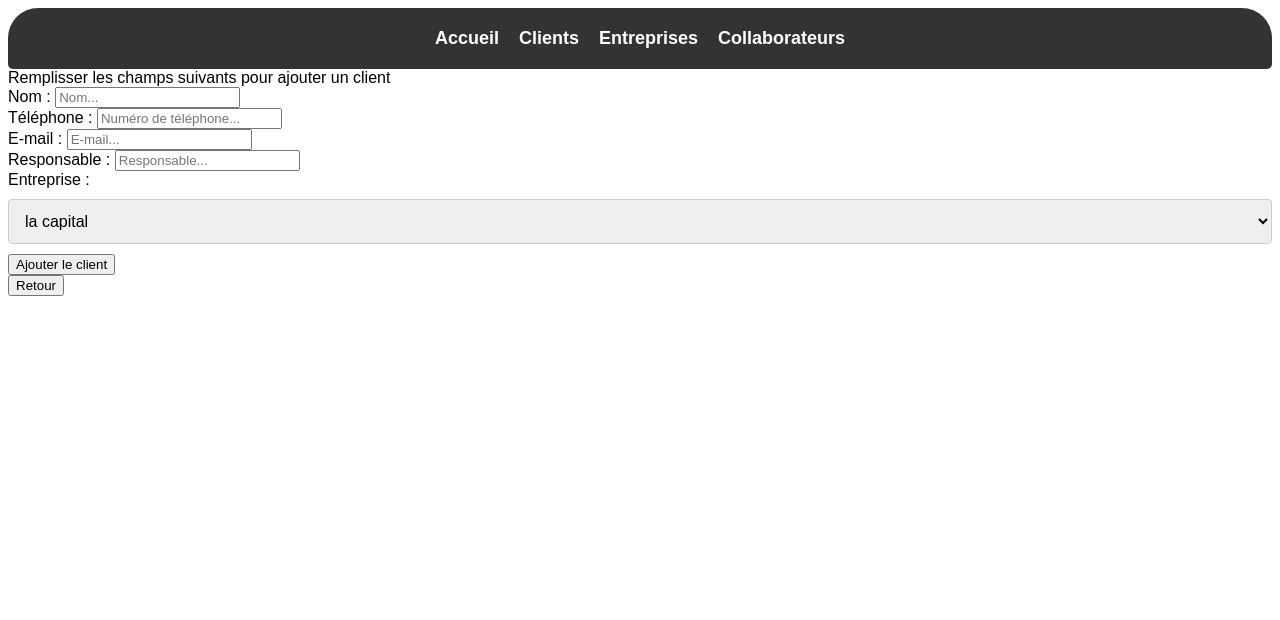
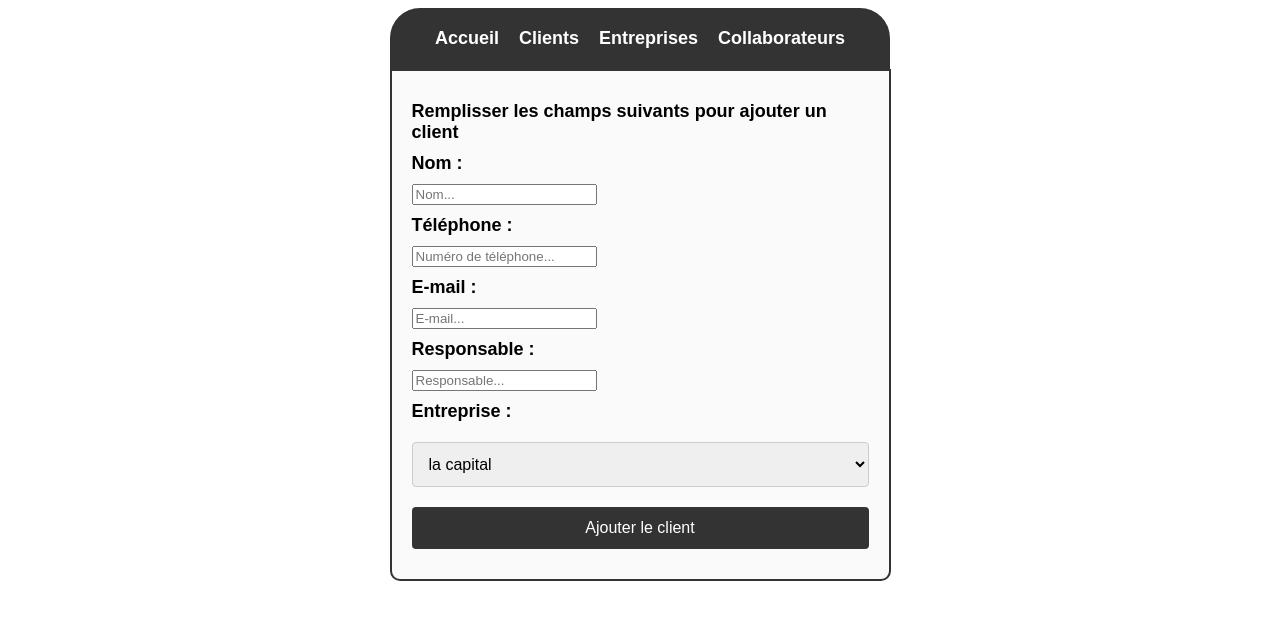
Before and after one commit to LucasStagnette/scmira, a PHP site: page /clients/add_client.php in a window 1280 px wide. Shown: the top 620 px of the page. Run offline with PHP 8.4, Linux system fonts and the light colour scheme; data comes from the database, SQL or seed files in the repository.

Commit message:
style navbar, form

```diff
--- a/clients/add_client.php
+++ b/clients/add_client.php
@@ -27,13 +27,14 @@ if (isset($_POST["valider"])) {
 <html lang="fr">
 
 <head>
-    <link rel="stylesheet" type="text/css" href="../style.css" />
+    <link rel="stylesheet" type="text/css" href="../style2.css" />
     <meta charset="utf-8" />
     <title>Nouveau Client</title>
 </head>
 
 <body>
     <header>
+        <center>
         <nav>
             <ul class="navbar_l">
                 <li class="navbar_e"><a class="navbar_a" href="../index.php">Accueil</a></li>
@@ -42,6 +43,7 @@ if (isset($_POST["valider"])) {
                 <li class="navbar_e"><a class="navbar_a" href="../collaborateurs/view_collaborateurs.php">Collaborateurs</a></li>
             </ul>
         </nav>
+        </center>
     </header>
     <!-- formulaire pour ajouter un client -->
     <form method="post">
@@ -54,7 +56,7 @@ if (isset($_POST["valider"])) {
 
         <div>
             <label for="telephone">Téléphone :</label>
-            <input type="text" name="telephone" placeholder="Numéro de téléphone..." required>
+            <input type="number" name="telephone" placeholder="Numéro de téléphone..." required>
         </div>
 
         <div>
@@ -78,8 +80,6 @@ if (isset($_POST["valider"])) {
         </div>
         <input type="submit" name="valider" value="Ajouter le client">
     </form>
-    <!-- bouton annuler -->
-    <button onclick="location.href='view_clients.php'">Retour</button>
 </body>
 
 </html>
--- /dev/null
+++ b/style2.css
@@ -0,0 +1,79 @@
+body {
+    font-family: Arial, sans-serif;
+}
+
+nav {
+    width: 500px;
+    display: flex;
+    align-items: center;
+    justify-content: center;
+    background-color: #333;
+    color: #fff;
+    padding: 20px 0;
+    border-top-left-radius: 30px;
+    border-top-right-radius: 30px;
+}
+
+.navbar_l {
+    display: flex;
+    list-style-type: none;
+    margin: 0;
+    padding: 0;
+}
+
+.navbar_e {
+    margin: 0 10px;
+}
+
+.navbar_a {
+    color: #fff;
+    text-decoration: none;
+    font-size: 18px;
+    font-weight: bold;
+    transition: all 0.2s;
+}
+
+.navbar_a a:hover {
+    color: #999;
+    transform: scale(1.1);
+}
+
+form {
+    margin: 0 auto;
+    width: 457px;
+    border: 2px solid #333;
+    border-radius: 10px;
+    border-top-right-radius: 0px;
+    border-top-left-radius: 0px;
+    background-color: #fafafa;
+    padding: 20px;
+}
+
+form label {
+    display: block;
+    margin: 10px 0;
+    font-size: 18px;
+    font-weight: bold;
+}
+
+form select {
+    width: 100%;
+    margin: 10px 0;
+    padding: 12px;
+    border: 1px solid #ccc;
+    border-radius: 4px;
+    box-sizing: border-box;
+    font-size: 16px;
+}
+
+form input[type="submit"] {
+    width: 100%;
+    margin: 10px 0;
+    padding: 12px;
+    border: none;
+    border-radius: 4px;
+    background-color: #333;
+    color: #fff;
+    font-size: 16px;
+    cursor: pointer;
+}
```
Also changed, not shown: clients/edit_client.php (+4 -4 lines), collaborateurs/add_collaborateurs.php (+4 -5 lines), collaborateurs/edit_collaborateurs.php (+4 -4 lines), entreprises/add_entreprises.php (+4 -4 lines), entreprises/edit_entreprises.php (+4 -4 lines), entreprises/view_entreprises.php (+10 -6 lines).
